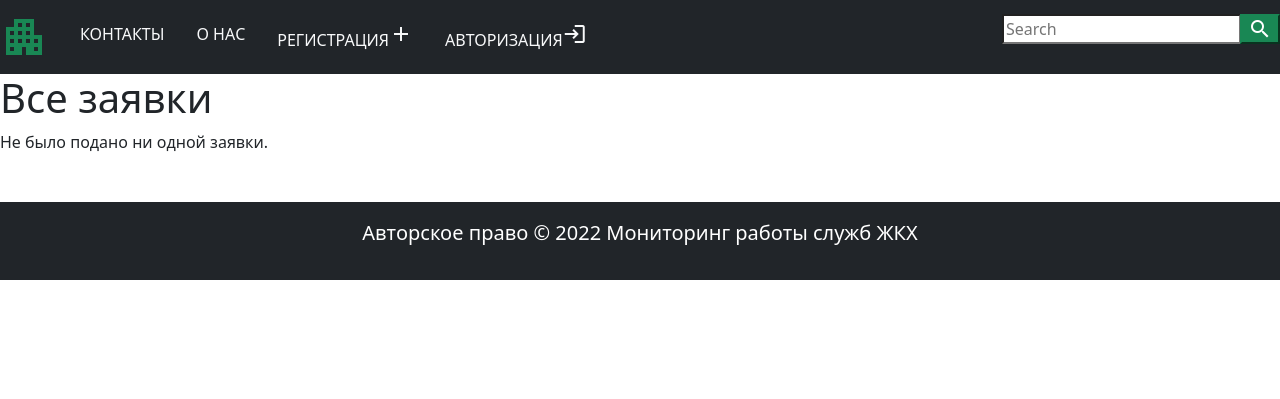
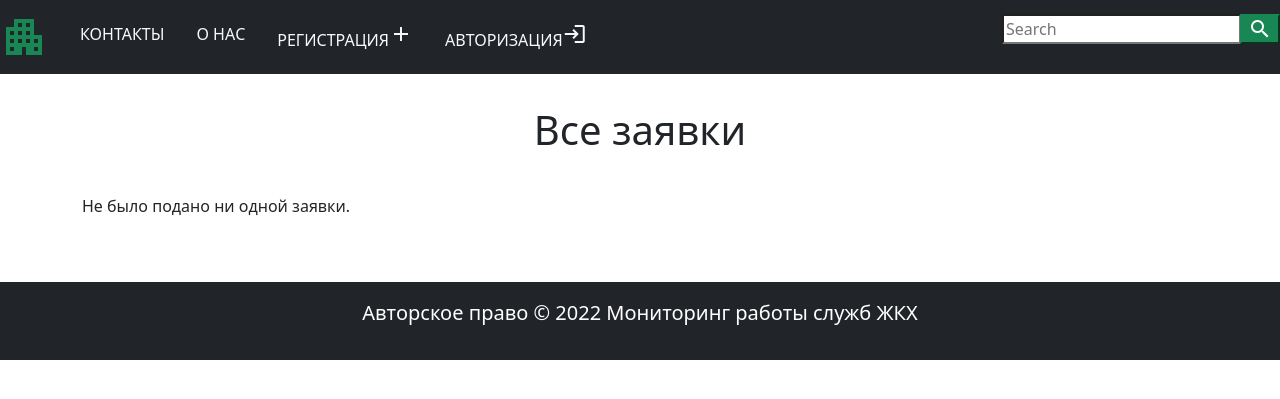
Before and after one commit to SterrenHeer/services_monitoring, a Django app: template requests/templates/requests/tenant_requests.html in a window 1280 px wide. Shown: the top 399 px of the page. Run offline with Django 4.2, Linux system fonts and the light colour scheme; the template is opened without the code that fills it, so the values that code supplies are empty.

Commit message:
Switched to a new db and updated the tenants requests page

```diff
--- a/requests/templates/requests/tenant_requests.html
+++ b/requests/templates/requests/tenant_requests.html
@@ -5,16 +5,32 @@
 {% endblock %}
 
 {% block content %}
-    <h1>Все заявки</h1>
+    <div class="py-4">
+        <div class="container">
+            <div class="row">
+                <div class="col-10 mx-auto my-2 text-center">
+                    <h1 class="font-weight-bold">Все заявки</h1>
+                </div>
+            </div>
+        </div>
+    </div>
+
+    <div class="container">
+        <div class="row">
             {% if repairrequest_list %}
-    <ul>
             {% for repairreq in repairrequest_list %}
-      <li>
-        <a href="#">{{repairreq.service}}</a> ({{ bookinst.due_back }})
-      </li>
+            <div class="col-9 mx-auto col-md-6 col-lg-10">
+                <div class="card mb-4">
+                    <div class="card-footer d-flex justify-content-between">
+                        <h5 class="font-weight-bold mb-0">{{ repairreq.service }}</h5>
+                        <h5 class="text-info font-italic mb-0">{{ repairreq.submission_date }}</h5>
+                    </div>
+                </div>
+            </div>
             {% endfor %}
-    </ul>
             {% else %}
             <p>Не было подано ни одной заявки.</p>
             {% endif %}
+        </div>
+    </div>
 {% endblock %}
```
Also changed, not shown: services_monitoring/settings.py (+6 -2 lines). Lines whose indentation alone changed are shown as unchanged.
